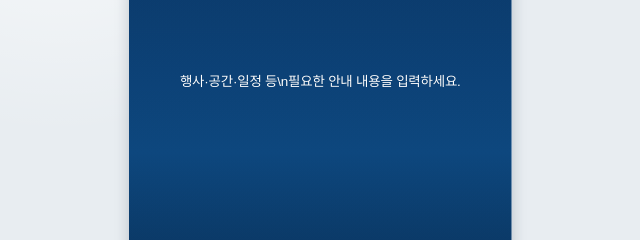
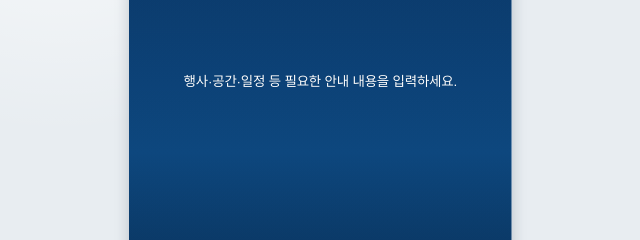
Before and after one commit to erakeun/digital-signage-maker, a plain HTML site: page index.html in a window 1280 px wide. Shown: the part 304-544 px from the top of the page, 525-1165 px from the left. Drawn offline with nearby package versions, Linux system fonts and the light colour scheme; a web font is replaced by a local one.

Commit message:
Fix body text formatting in index.html

```diff
--- a/index.html
+++ b/index.html
@@ -753,7 +753,7 @@ function freshState(){
     customBg:"",
     title:"디지털 사이니지 안내",
     subtitle:"HANYANG UNIVERSITY ERICA",
-    body:"행사·공간·일정 등\\n필요한 안내 내용을 입력하세요.",
+    body:"행사·공간·일정 등 필요한 안내 내용을 입력하세요.",
     emphasis:"",
     footer:"",
     font:"pretendard",
```
